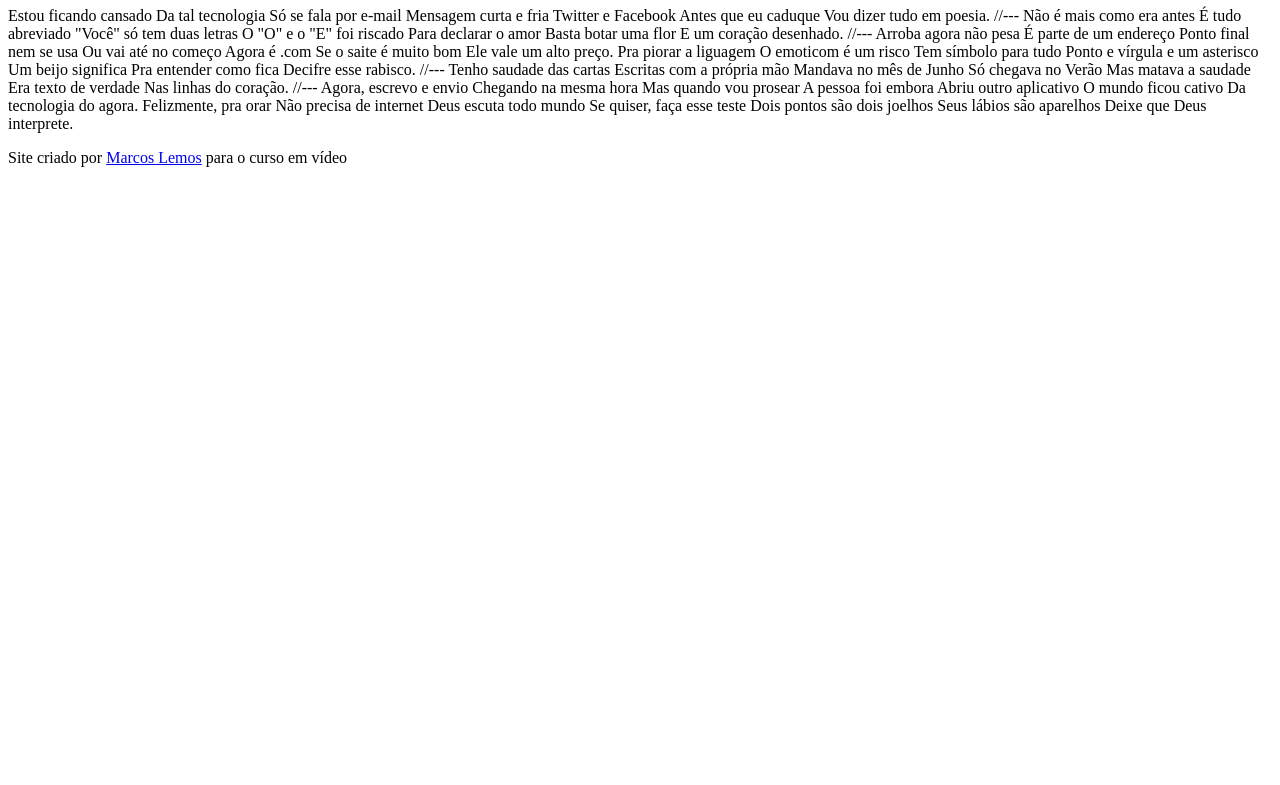
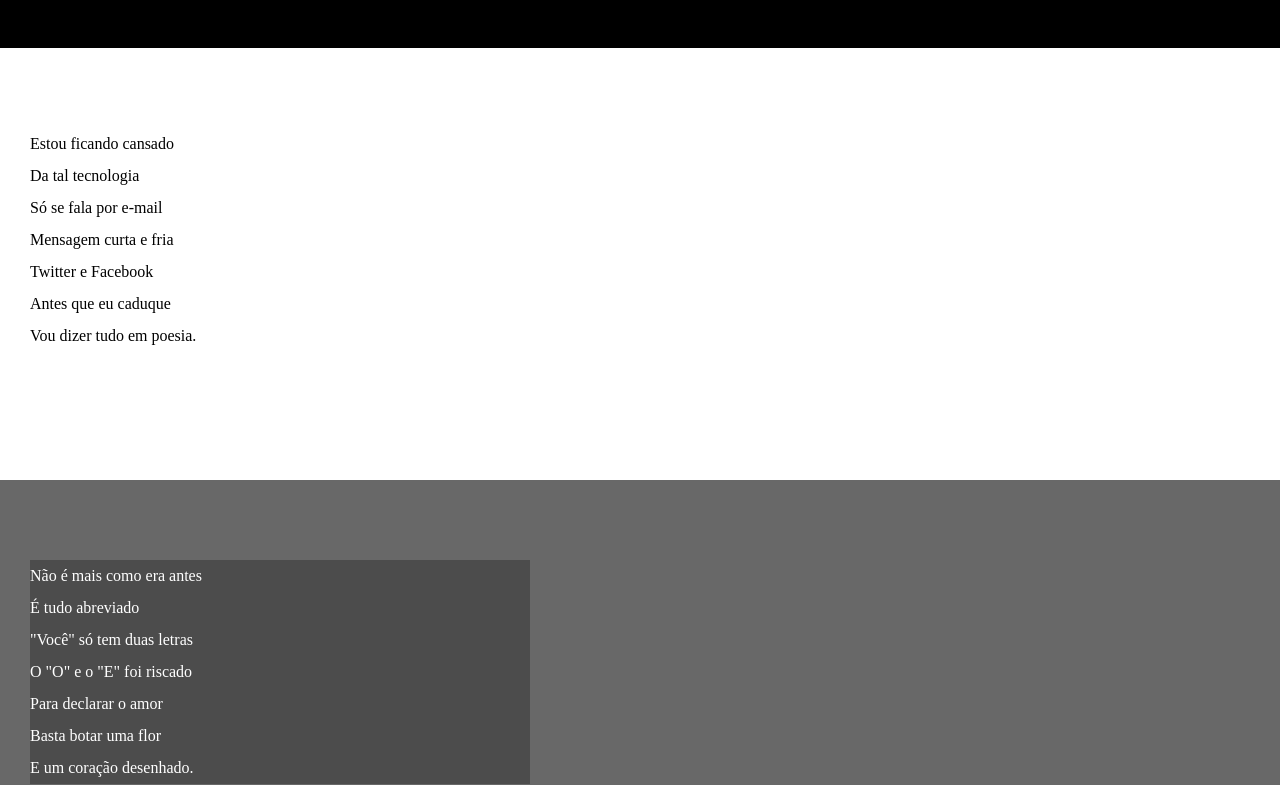
Before and after one commit to MarcosSomel/html-css-revisao, a plain HTML site: page projetos/guanabara/cordel.html in a window 1280 px wide. Shown: the part 107-892 px from the top of the page. Before the commit the page ends 800 px from the top, so only its background shows below. Drawn offline with Linux system fonts and the light colour scheme.

Commit message:
atualizei estilos de texto e blocos

```diff
--- a/projetos/guanabara/cordel.html
+++ b/projetos/guanabara/cordel.html
@@ -5,6 +5,7 @@
     <meta http-equiv="X-UA-Compatible" content="IE=edge">
     <meta name="viewport" content="width=device-width, initial-scale=1.0">
     <title>Projeto Cordel</title>
+    <link rel="stylesheet" href="estilo/style.css">
 </head>
 <body>
 <header>
@@ -13,71 +14,95 @@
 
 </header>
 
-    Estou ficando cansado
-    Da tal tecnologia
-    Só se fala por e-mail
-    Mensagem curta e fria
-    Twitter e Facebook
-    Antes que eu caduque
-    Vou dizer tudo em poesia.
+<section class="normal">
+    <p>
+        Estou ficando cansado  <br>
+        Da tal tecnologia <br>
+        Só se fala por e-mail <br>
+        Mensagem curta e fria <br>
+        Twitter e Facebook <br>
+        Antes que eu caduque <br>
+        Vou dizer tudo em poesia. <br>
+    </p>
+</section>
 
-    //---
 
-    Não é mais como era antes
-    É tudo abreviado
-    "Você" só tem duas letras
-    O "O" e o "E" foi riscado
-    Para declarar o amor
-    Basta botar uma flor
-    E um coração desenhado.
+<section class="imagem">
+    <p>
+        Não é mais como era antes <br>
+        É tudo abreviado <br>
+        "Você" só tem duas letras <br>
+        O "O" e o "E" foi riscado <br>
+        Para declarar o amor <br>
+        Basta botar uma flor <br>
+        E um coração desenhado. <br>
+    </p>
+</section>
 
-    //---
 
-    Arroba agora não pesa
-    É parte de um endereço
-    Ponto final nem se usa
-    Ou vai até no começo
-    Agora é .com
-    Se o saite é muito bom
-    Ele vale um alto preço.
+<section class="normal">
+    <p>
+        Arroba agora não pesa <br>
+        É parte de um endereço <br>
+        Ponto final nem se usa <br>
+        Ou vai até no começo <br>
+        Agora é .com <br>
+        Se o saite é muito bom <br>
+        Ele vale um alto preço. <br>
+    </p>
+</section>
 
-    Pra piorar a liguagem
-    O emoticom é um risco
-    Tem símbolo para tudo
-    Ponto e vírgula e um asterisco
-    Um beijo significa
-    Pra entender como fica
-    Decifre esse rabisco.
+<section class="imagem">
+    <p>
+        Pra piorar a liguagem <br>
+        O emoticom é um risco <br>
+        Tem símbolo para tudo <br>
+        Ponto e vírgula e um asterisco <br>
+        Um beijo significa <br>
+        Pra entender como fica <br>
+        Decifre esse rabisco. <br>
+    </p>
+</section>
 
-    //---
 
-    Tenho saudade das cartas
-    Escritas com a própria mão
-    Mandava no mês de Junho
-    Só chegava no Verão
-    Mas matava a saudade
-    Era texto de verdade
-    Nas linhas do coração.
+<section class="normal">
+    <p>
+        Tenho saudade das cartas <br>
+        Escritas com a própria mão <br>
+        Mandava no mês de Junho <br>
+        Só chegava no Verão <br>
+        Mas matava a saudade <br>
+        Era texto de verdade <br>
+        Nas linhas do coração. <br>
+    </p>
+</section>
 
-    //---
 
-    Agora, escrevo e envio
-    Chegando na mesma hora
-    Mas quando vou prosear
-    A pessoa foi embora
-    Abriu outro aplicativo
-    O mundo ficou cativo
-    Da tecnologia do agora.
+<section class="imagem">
+    <p>
+        Agora, escrevo e envio <br>
+        Chegando na mesma hora <br>
+        Mas quando vou prosear <br>
+        A pessoa foi embora <br>
+        Abriu outro aplicativo <br>
+        O mundo ficou cativo <br>
+        Da tecnologia do agora. <br>
+    </p>
+</section>
 
-    Felizmente, pra orar
-    Não precisa de internet
-    Deus escuta todo mundo
-    Se quiser, faça esse teste
-    Dois pontos são dois joelhos
-    Seus lábios são aparelhos
-    Deixe que Deus interprete.
-    <footer>
-        <p>Site criado por <a href="https://github.com/MarcosSomel" target="_blank">Marcos Lemos</a> para o curso em vídeo</p>
-    </footer>
+<section class="normal">
+    <p>
+        Felizmente, pra orar <br>
+        Não precisa de internet <br>
+        Deus escuta todo mundo <br>
+        Se quiser, faça esse teste <br>
+        Dois pontos são dois joelhos <br>
+        Seus lábios são aparelhos <br>
+        Deixe que Deus interprete. <br>
+    </p>
+</section>
+<footer>
+    <p>Site criado por <a href="https://github.com/MarcosSomel" target="_blank">Marcos Lemos</a> para o curso em vídeo</p>
+</footer>
 </body>
 </html>
--- /dev/null
+++ b/projetos/guanabara/estilo/style.css
@@ -0,0 +1,55 @@
+@charset "UTF-8";
+
+* {
+    margin: 0px;
+    padding: 0px;
+}
+
+html, body {
+    min-height: 100vh;
+    background-color: darkgray;
+}
+header {
+    background-color: black;
+    color: white;
+    text-align: center;
+}
+header h1 {
+    padding-top: 50px;
+    font-variant: small-caps;
+}
+header p {
+    padding-bottom: 50px;
+}
+a {
+    color: white;
+    text-decoration: none;
+    font-weight: bolder;
+}
+a:hover {
+    text-decoration: underline;
+}
+section {
+    padding-top: 10vh;
+    padding-bottom: 10vw;
+    line-height: 2em;
+    padding-left: 30px;
+}
+section.normal {
+    background-color: white;
+    color: black;
+}
+section.imagem {
+    background-color: rgba(0, 0, 0, 0.384);
+    color: white;
+}
+section.imagem > p {
+    background-color: rgba(0, 0, 0, 0.269);
+    max-width: 500px;
+}
+footer {
+    background-color: black;
+    text-align: center;
+    color: white;
+    padding: 10px;
+}
```
